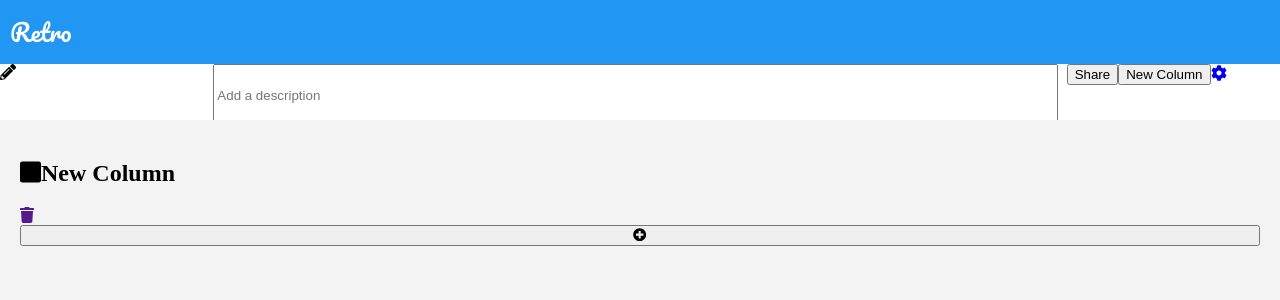
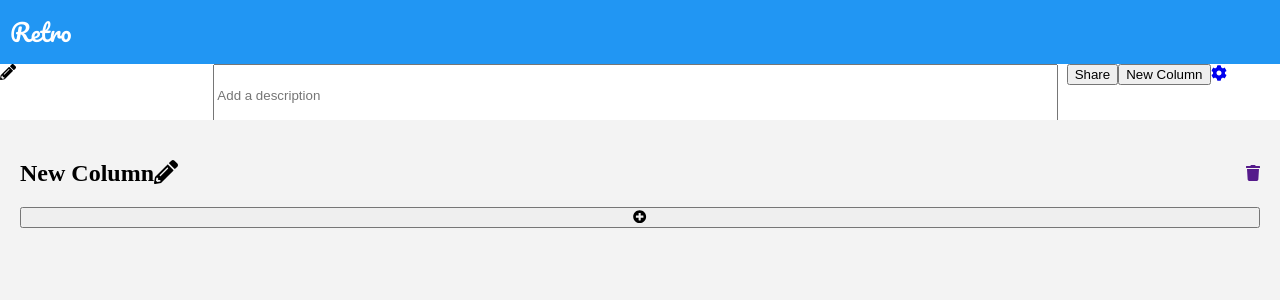
Before and after one commit to joekrump/retrospective-board, a React app: page / in a window 1280 px wide. Both pictures are taken after a click on the button "New Column". Shown: the top 300 px of the page. Built offline with nearby package versions, Linux system fonts and the light colour scheme; no server answers.

Commit message:
Add styling for column headers

```diff
--- a/src/components/Column/Column.tsx
+++ b/src/components/Column/Column.tsx
@@ -1,9 +1,8 @@
 import * as React from "react";
 import { FontAwesomeIcon } from "@fortawesome/react-fontawesome";
-import { faSquare, faTrash, faPlusCircle } from "@fortawesome/free-solid-svg-icons";
+import { faSquare, faTrash, faPlusCircle, faPencilAlt } from "@fortawesome/free-solid-svg-icons";
 import { Card } from "../Card/Card";
 import * as uuid from "uuid";
-
 
 import "./column.css";
 
@@ -176,8 +175,15 @@ export class Column extends React.Component<ColumnProps, ColumnState> {
     return (
       <div className="column">
         <div className="header-row">
-          <h2 onClick={this.flipIsEditing.bind(this)}><FontAwesomeIcon icon={faSquare} />{this.state.name}</h2>
-          <a href="" onClick={event => this.props.deleteColumn(event, this.props.id)}><FontAwesomeIcon icon={faTrash} /></a>
+          <h2 onClick={this.flipIsEditing.bind(this)}>
+            {this.state.name}<FontAwesomeIcon icon={faPencilAlt} />
+          </h2>
+          <a
+            href=""
+            onClick={event => this.props.deleteColumn(event, this.props.id)}
+          >
+            <FontAwesomeIcon icon={faTrash} />
+          </a>
         </div>
         <div className="body-row">
           <button style={ {width:"100%"} } onClick={() => this.addCard()}><FontAwesomeIcon icon={faPlusCircle} /></button>
--- a/src/components/Column/column.css
+++ b/src/components/Column/column.css
@@ -2,3 +2,17 @@
   flex-grow: 1;
   margin: 20px;
 }
+
+.header-row {
+  display: flex;
+  align-items: center;
+  justify-content: space-between;
+}
+
+.header-row > h2 {
+  flex: 0 0 auto;
+}
+
+.header-row > a {
+  flex: 0 0 auto;
+}
```
